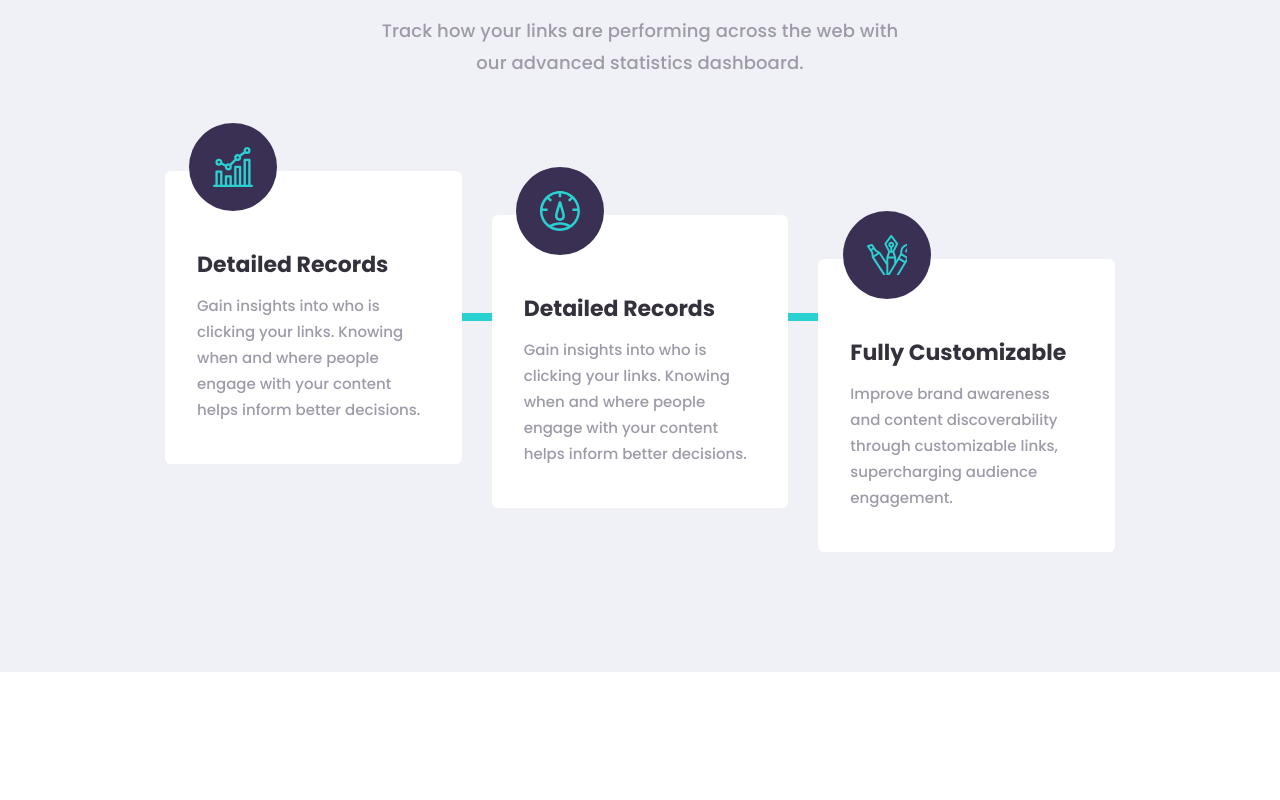
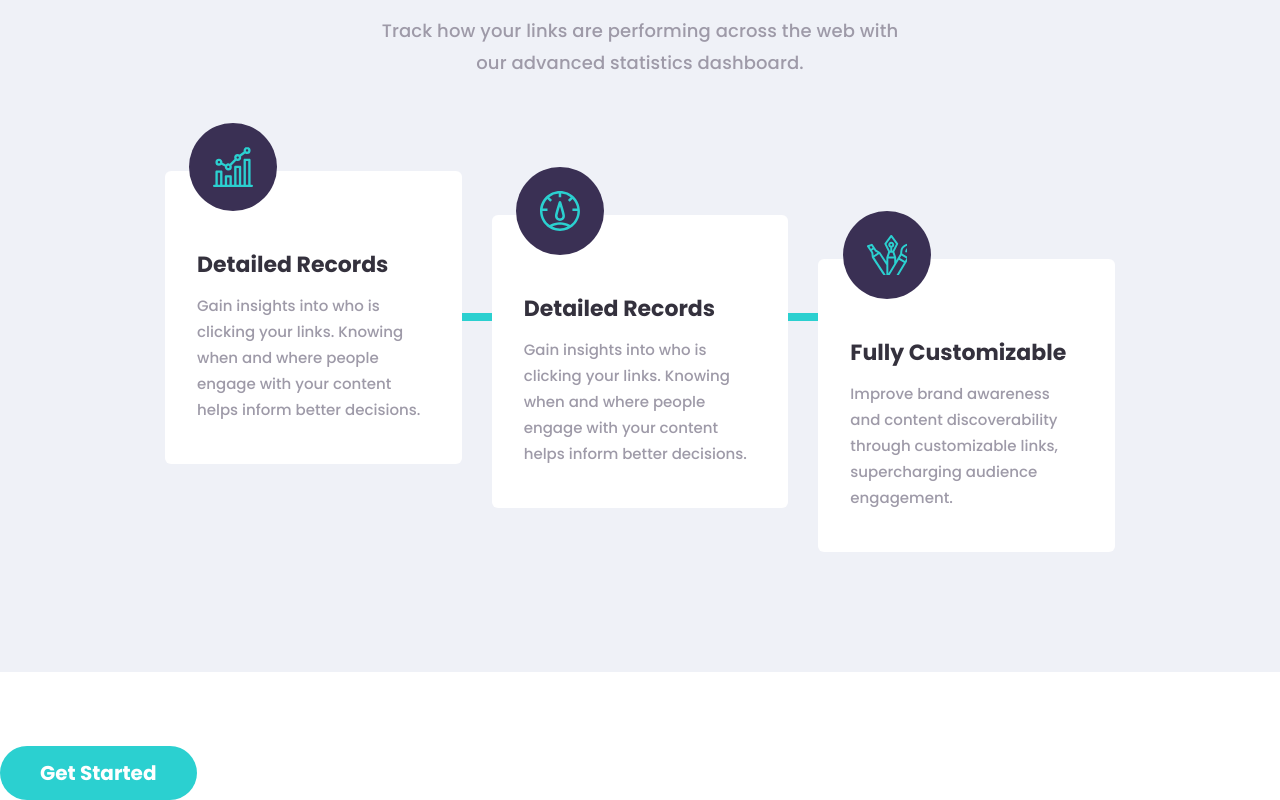
Before and after one commit to silasmora/URL-shortening-API-landing-page, a React (Vite) app: page / in a window 1280 px wide. Shown: the part 1027-1827 px from the top of the page. Before the commit the page ends 1699 px from the top, so only its background shows below. Built offline with nearby package versions, Linux system fonts and the light colour scheme; no server answers.

Commit message:
adding bossting link  component

```diff
--- a/src/App.tsx
+++ b/src/App.tsx
@@ -1,3 +1,4 @@
+import BoostYourLinks from './components/BoostYourLinks'
 import FeaturesSection from './components/FeaturesSection'
 import Header from './components/Header'
 import Hero from './components/Hero'
@@ -13,7 +14,7 @@ function App() {
           <Hero />
         </div>
         <FeaturesSection />
-
+        <BoostYourLinks />
       </div>
     </>
   )
--- /dev/null
+++ b/src/components/BoostYourLinks.tsx
@@ -0,0 +1,14 @@
+import React from 'react'
+
+type Props = {}
+
+const BoostYourLinks = (props: Props) => {
+  return (
+    <div>
+      <h3 className='text-[28px] text-white font-bold leading-[48px] -tracking-[.07px]'>Boost your links today</h3>
+      <button className='text-[20px] text-white font-bold bg-darkTurquoise py-3 px-10 rounded-full mt-4 hover:bg-opacity-50 transition ease-in-out duration-300 lg:mt-[26px]'>Get Started</button>
+    </div>
+  )
+}
+
+export default BoostYourLinks
--- a/tailwind.config.js
+++ b/tailwind.config.js
@@ -22,6 +22,8 @@ export default {
       backgroundImage: {
         "shorten-mobile": "url('../images/bg-shorten-mobile.svg')",
         "shorten-desktop": "url('../images/bg-shorten-desktop.svg')",
+        "boost-mobile": "url('../images/bg-boost-mobile.svg')",
+        "boost-desktop": "url('../images/bg-boost-desktop.svg')",
       },
     },
   },
```
